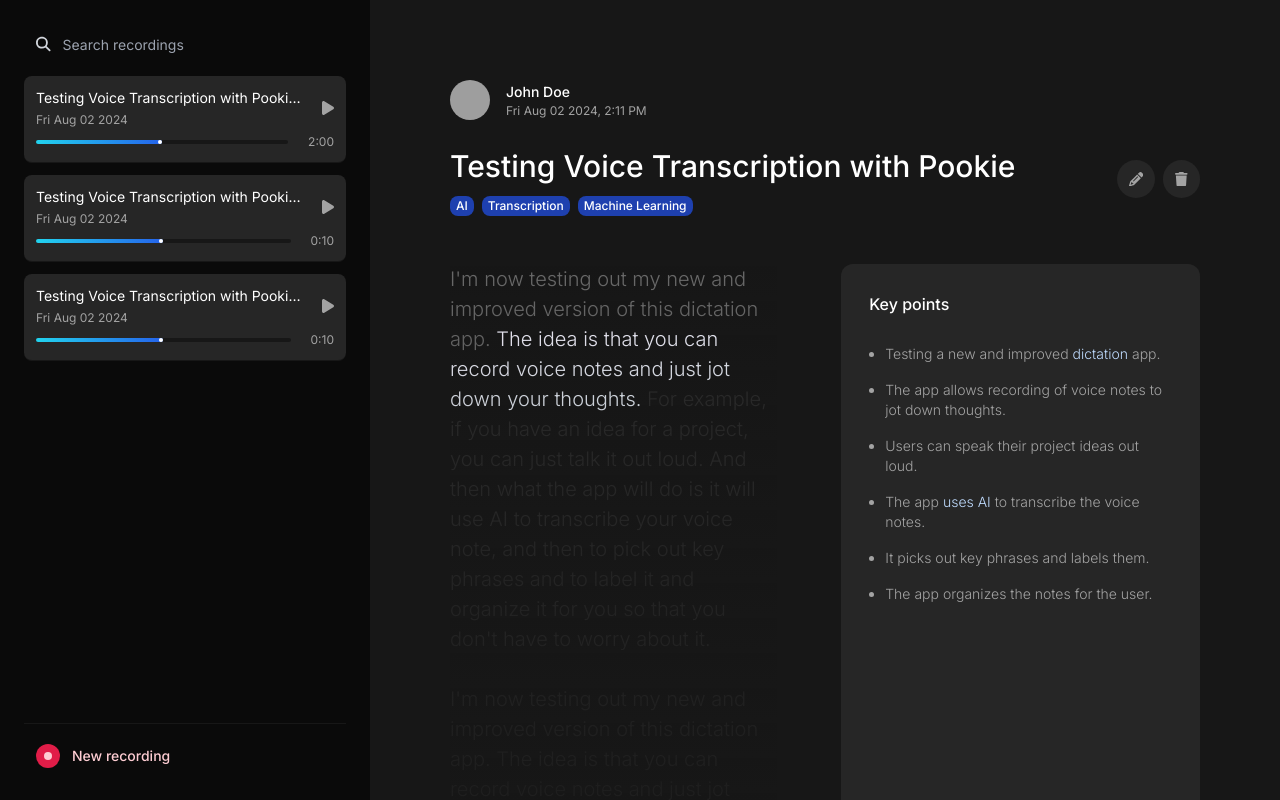
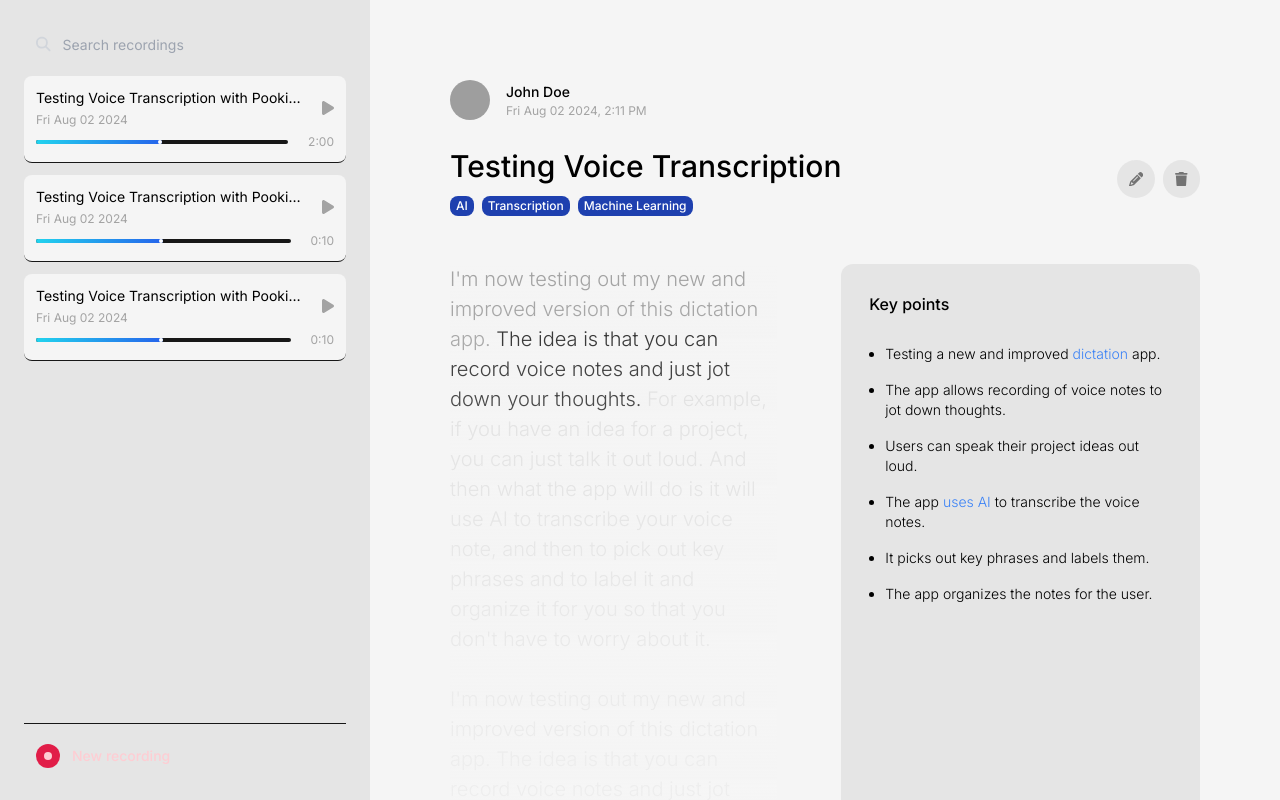
Before and after one commit to vincemaina/dictaite, a Next.js app: page /test in a window 1280 px wide. Built offline with nearby package versions, Linux system fonts and the light colour scheme; grey boxes are pictures that could not be loaded.

Commit message:
feat: add light mode

```diff
--- a/app/layout.tsx
+++ b/app/layout.tsx
@@ -17,7 +17,7 @@ export default function RootLayout({
     children: React.ReactNode;
 }>) {
     return (
-        <html lang="en" className="bg-neutral-900 text-white fixed inset-0">
+        <html lang="en" className="bg-neutral-100 dark:bg-neutral-900 dark:text-white fixed inset-0">
             <body className={`${inter.className} flex h-screen`}>
                 <VoiceNoteList/>
 
--- a/app/test/page.tsx
+++ b/app/test/page.tsx
@@ -1,7 +1,6 @@
 import PencilIcon from "../../components/icons/pencil";
 import TrashIcon from "../../components/icons/trash";
 import Label from "../../components/label";
-import VoiceNote from "../../components/voice-note";
 
 export default function Page() {
     return (
@@ -9,7 +8,7 @@ export default function Page() {
             <div className="mb-7 flex items-center gap-4">
                 <img src="https://i.pravatar.cc/150?img=2" alt="Image of person" className="h-10 aspect-square object-cover rounded-full"/>
                 <div>
-                    <h3 className="text-sm text-white font-medium mb-px">John Doe</h3>
+                    <h3 className="text-sm dark:text-white font-medium mb-px">John Doe</h3>
                     <p className="text-xs text-neutral-400">
                         {new Date().toDateString()}, {new Date().toLocaleTimeString("en-US", {hour: "numeric", minute: "numeric"})}
                     </p>
@@ -17,7 +16,7 @@ export default function Page() {
             </div>
             <div className="flex gap-5 justify-between items-start">
                 <div className="flex flex-col gap-3">
-                    <h2 className="text-3xl text-white font-medium">Testing Voice Transcription with Pookie</h2>
+                    <h2 className="text-3xl dark:text-white font-medium">Testing Voice Transcription</h2>
                     <div className="flex flex-wrap gap-2">
                         <Label>AI</Label>
                         <Label>Transcription</Label>
@@ -25,22 +24,22 @@ export default function Page() {
                     </div>
                 </div>
 
-                <div className="fill-neutral-400 flex gap-2 mt-3">
-                    <div className="bg-neutral-800 hover:bg-emerald-800 hover:fill-emerald-50 p-3 rounded-full aspect-square">
+                <div className="fill-neutral-500 dark:fill-neutral-400 flex gap-2 mt-3">
+                    <div className="bg-neutral-200 dark:bg-neutral-800 dark:hover:bg-emerald-800 dark:hover:fill-emerald-50 p-3 rounded-full aspect-square">
                         <PencilIcon/>
                     </div>
-                    <div className="bg-neutral-800 hover:bg-rose-800 hover:fill-rose-50 p-3 rounded-full aspect-square">
+                    <div className="bg-neutral-200 dark:bg-neutral-800 dark:hover:bg-rose-800 dark:hover:fill-rose-50 p-3 rounded-full aspect-square">
                         <TrashIcon/>
                     </div>
                 </div>
             </div>
             <div className="flex gap-16 mt-12">
                 <div className="w-full relative">
-                    <div className="bg-gradient-to-b from-transparent to-neutral-900 absolute inset-0 z-10"></div>
+                    <div className="bg-gradient-to-b from-transparent to-neutral-100 dark:to-neutral-900 absolute inset-0 z-10"></div>
                     {/* <h4 className="mb-7">Transcription</h4> */}
-                    <p style={{lineHeight: "1.5"}} className="text-xl text-neutral-200 font-light">
+                    <p style={{lineHeight: "1.5"}} className="text-xl text-neutral-800 dark:text-neutral-200 font-light">
                         <span className="opacity-40">I&apos;m now testing out my new and improved version of this dictation app.</span>
-                        <span className="bg-gradient-to-r from-violet-50 to-blue-50 bg-clip-text text-transparent"> The idea is that you can record voice notes and just jot down your thoughts.</span>
+                        <span className="dark:text-blue-200"> The idea is that you can record voice notes and just jot down your thoughts.</span>
                         <span className="opacity-10"> For example, if you have an idea for a project, you can just talk it out loud. And then what the app will do is it will use AI to transcribe your voice note, and then to pick out key phrases and to label it and organize it for you so that you don&apos;t have to worry about it.</span>
                         <br />
                         <br />
@@ -52,13 +51,13 @@ export default function Page() {
                     </p>
                 </div>
 
-                <div className="w-full max-w-sm bg-neutral-800 p-7 rounded-xl text-sm">
+                <div className="w-full max-w-sm bg-neutral-200 dark:bg-neutral-800 p-7 rounded-xl text-sm">
                     <h4 className="font-medium text-base mb-7">Key points</h4>
-                    <ul className="list-outside ml-4 list-disc space-y-4 font-light text-neutral-400">
-                        <li className="list-item">Testing a new and improved <span className="text-blue-200">dictation</span> app.</li>
+                    <ul className="list-outside ml-4 list-disc space-y-4 font-light text-netural-600 dark:text-neutral-400">
+                        <li className="list-item">Testing a new and improved <span className="text-blue-500 dark:text-blue-200">dictation</span> app.</li>
                         <li className="list-item">The app allows recording of voice notes to jot down thoughts.</li>
                         <li className="list-item">Users can speak their project ideas out loud.</li>
-                        <li className="list-item">The app <span className="text-blue-200">uses AI</span> to transcribe the voice notes.</li>
+                        <li className="list-item">The app <span className="text-blue-500 dark:text-blue-200">uses AI</span> to transcribe the voice notes.</li>
                         <li className="list-item">It picks out key phrases and labels them.</li>
                         <li className="list-item">The app organizes the notes for the user.</li>
                     </ul>
--- a/components/voice-note-list.tsx
+++ b/components/voice-note-list.tsx
@@ -3,7 +3,7 @@ import VoiceNote from "./voice-note";
 
 export default function VoiceNoteList() {
     return (
-        <div className="h-screen w-[370px] sticky top-0 bg-neutral-950 px-6 py-8 flex flex-col">
+        <div className="h-screen w-[370px] sticky top-0 bg-neutral-200 dark:bg-neutral-950 px-6 py-8 flex flex-col">
 
             <div className="fill-gray-300 flex gap-3 items-center mb-5 px-3">
                 <SearchIcon/>
--- a/components/voice-note.tsx
+++ b/components/voice-note.tsx
@@ -13,10 +13,10 @@ export default function VoiceNote(props: Props) {
     const seconds = (props.seconds % 60).toFixed(0).padStart(2, "0");
 
     return (
-        <div className="bg-neutral-800 w-full p-3 rounded-lg border-b border-b-neutral-900 truncate">
+        <div className="bg-neutral-100 dark:bg-neutral-800 w-full p-3 rounded-lg border-b border-b-neutral-900 truncate">
             <div className="flex gap-5 justify-between items-center truncate">
                 <div className="truncate">
-                    <h4 className="text-sm text-white mb-1 truncate"
+                    <h4 className="text-sm dark:text-white mb-1 truncate"
                         title={props.title}
                     >
                         {props.title}
```
